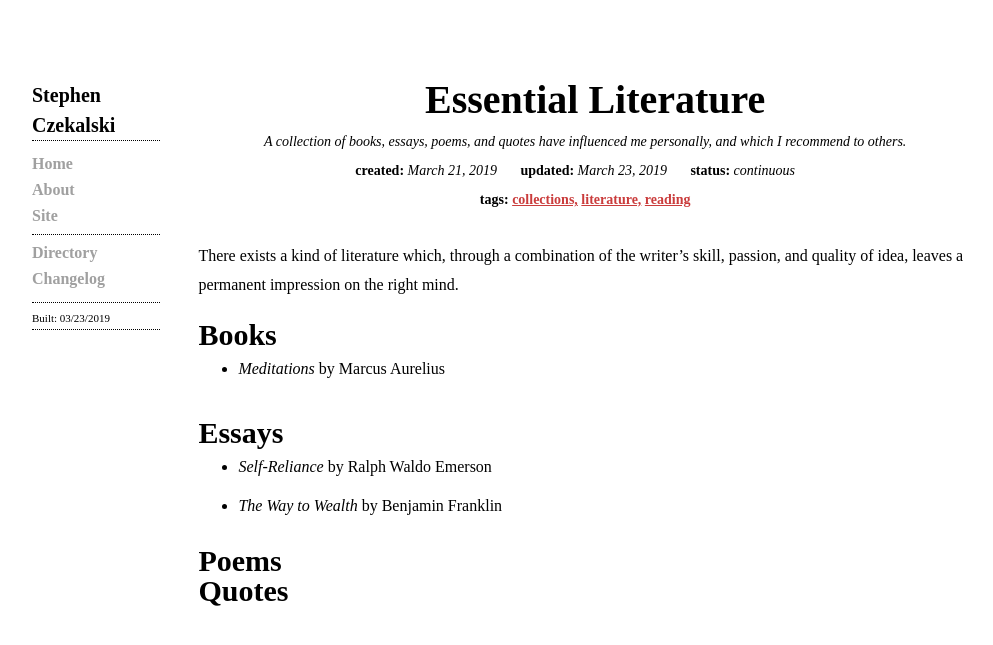
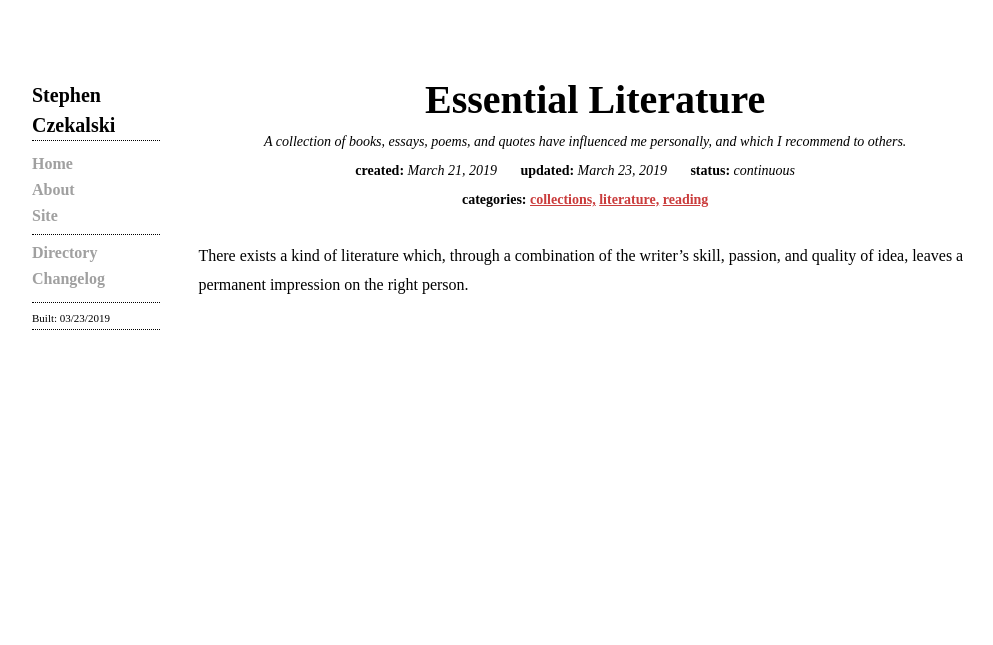
Before and after one commit to stephencz/old-stephencz-com, a Jekyll site: the page built from _posts/2019-03-21-essential-literature.md, in a window 1280 px wide. Shown: the top 645 px of the page, without its empty margins (128-1121 px from the left). Built offline with Jekyll 4.4.1, drawn with Linux system fonts in a browser that asks for light colours; nearby versions of some CDN libraries; some web fonts are replaced.

Commit message:
Implemented tag pages, metadata category links, and index.html category primary category display.

```diff
--- a/_includes/categories/collections.html
+++ /dev/null
@@ -1,6 +0,0 @@
-<div class="six columns category-col">
-    <div class="category-header">Collections:</div>
-    <ul class="category-list">
-        <li><a href="/posts/essential-readings">Essential Readings</a></li>
-    </ul>
-</div>
--- a/_layouts/post.html
+++ b/_layouts/post.html
@@ -24,14 +24,14 @@
         </div>
 
         <div class="data-list">
-            <div class="header">tags: </div>
+            <div class="header">categories: </div>
             <ul>
             {% assign i = 1 %}
-            {% for tag in page.tags %}
+            {% for cat in page.categories %}
                 <li>
-                    <a href="">
-                        {% assign tag_num = page.tags | size %}
-                        {{ tag }}{% if i != tag_num %},{% endif %}
+                    <a href="/categories/{{cat}}">
+                        {% assign cat_num = page.categories | size %}
+                        {{ cat }}{% if i != cat_num %},{% endif %}
                     </a>
                 </li>
 
--- /dev/null
+++ b/_plugins/jekyll-category-pages.rb
@@ -0,0 +1,28 @@
+module Jekyll
+    class CategoryPageGenerator < Jekyll::Generator
+        safe true
+
+        def generate(site)
+            if site.layouts.key? 'category'
+                dir = site.config['category_dir'] || 'categories'
+                site.categories.each_key do |category|
+                    site.pages << CategoryPage.new(site, site.source, dir, category)
+                end
+            end
+        end
+    end
+
+    class CategoryPage < Page
+        def initialize(site, base, dir, category)
+            @site = site
+            @base = base
+            @dir = dir
+            @name =  category + '.html'
+
+            self.process(@name)
+            self.read_yaml(File.join(base, '_layouts'), 'category.html')
+            self.data['category'] = category
+            self.data['category-name'] = "#{category}".capitalize
+        end
+    end
+end
--- a/_posts/2019-03-21-essential-literature.md
+++ b/_posts/2019-03-21-essential-literature.md
@@ -5,19 +5,7 @@
 was_updated: true
 update_date: 2019-03-23
 status: continuous
-tags: [collections, literature, reading]
+categories: [collections, literature, reading]
 ---
 There exists a kind of literature which, through a combination of the writer's skill, passion, and quality of idea,
-leaves a permanent impression on the right mind.
-
-## Books
-* *Meditations* by Marcus Aurelius
-
-## Essays
-{:.padding-t-xs}
-* *Self-Reliance* by Ralph Waldo Emerson
-* *The Way to Wealth* by Benjamin Franklin
-
-## Poems
-
-## Quotes
+leaves a permanent impression on the right person.
--- /dev/null
+++ b/_sass/category.scss
@@ -0,0 +1,26 @@
+.category-wrapper
+{
+    padding-bottom: 30px;
+}
+
+.category-wrapper > h1
+{
+    font-size: $h1-size;
+    font-weight: 700;
+    text-align: center;
+
+    padding-bottom:30px;
+}
+
+.category-wrapper > ul
+{
+    list-style: none;
+    font-size: 1.8em;
+    text-align: center;
+}
+
+.category-wrapper > ul li
+{
+    padding-top: 5px;
+    padding-bottom: 5px;
+}
--- a/_sass/misc.scss
+++ b/_sass/misc.scss
@@ -36,31 +36,6 @@
 
 .welcome-wrapper > p
 {
-    font-size: 1.4em;
+    font-size: 1.6em;
     padding-bottom: 10px;
 }
-
-.category-col
-{
-    padding-top: 10px;
-    padding-bottom: 30px;
-}
-
-.category-col > .category-header
-{
-    font-size: 3em;
-    font-weight: 700;
-}
-
-.category-col > ul.category-list
-{
-    list-style: none;
-    font-size: 1.8em;
-    padding-left: 10px;
-}
-
-.category-col > ul.category-list li
-{
-    padding-top: 5px;
-    padding-bottom: 5px;
-}
--- a/assets/css/base.scss
+++ b/assets/css/base.scss
@@ -75,9 +75,14 @@
     color: $hover-color;
 }
 
-@import "format";
+
+
+@import "sidebar";
+@import "post";
+
+@import "category";
+
 @import "syntax";
 @import "misc";
 
-@import "sidebar";
-@import "post";
+@import "format";
```
Also changed, not shown: _includes/categories.html (+81 -4 lines), _layouts/category.html (added, +15 -0 lines), index.html (line endings or trailing spaces).
